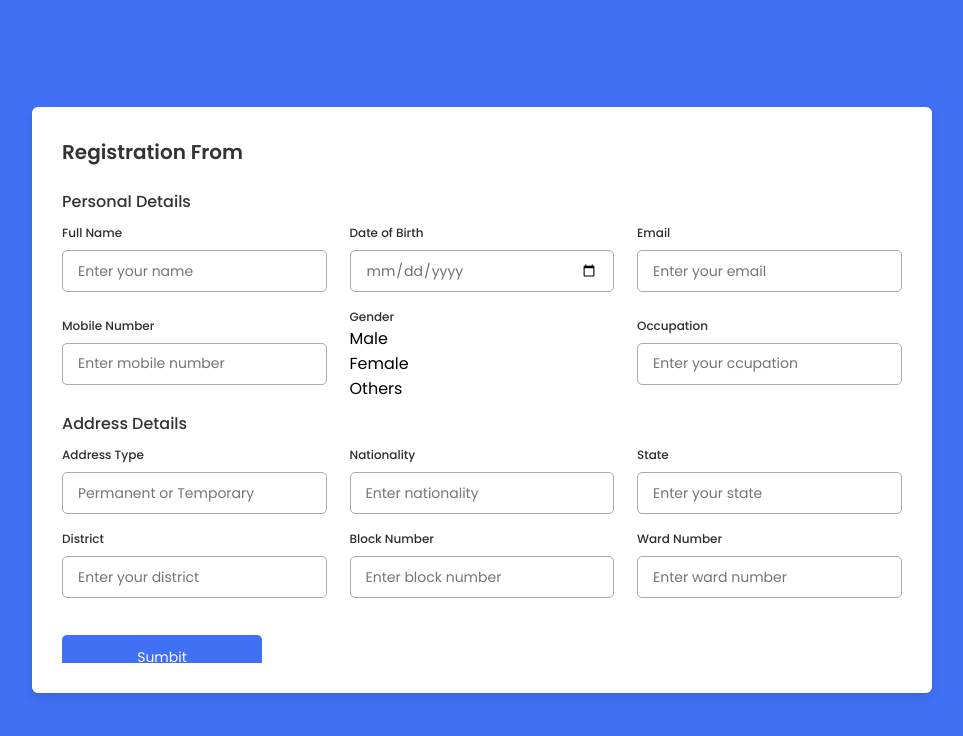
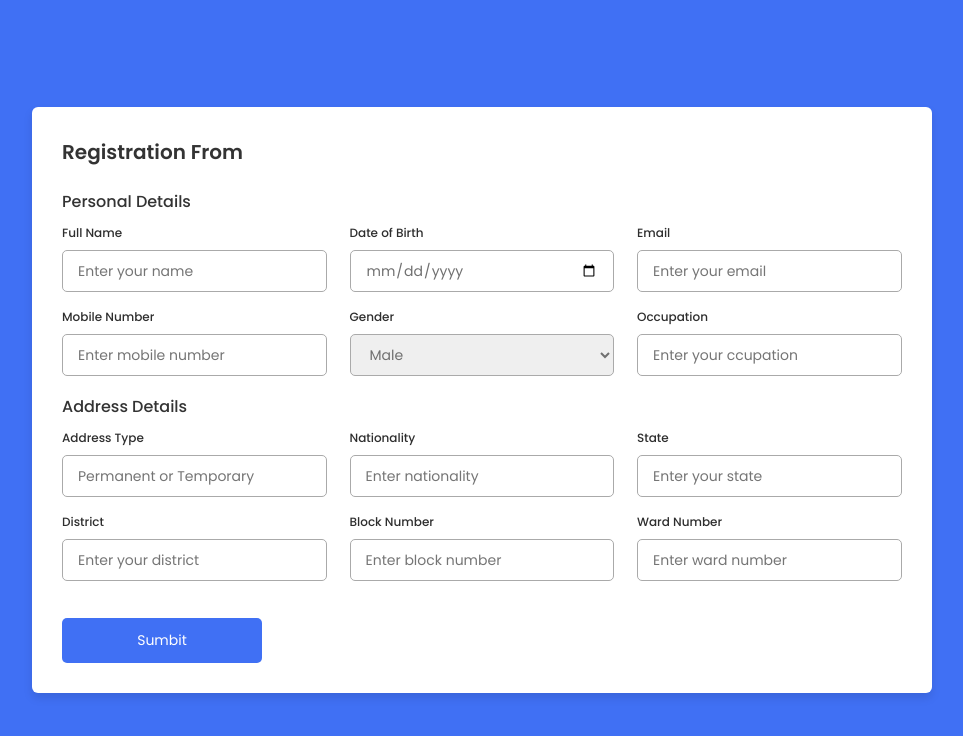
Before and after one commit to Izmamul/From, a plain HTML site: page index.html in a window 1280 px wide. Shown: the whole page, without its empty margins (158-1121 px from the left). Drawn offline with Linux system fonts and the light colour scheme.

Commit message:
fixed dropdown menu gender

```diff
--- a/index.html
+++ b/index.html
@@ -39,9 +39,11 @@
 
                         <div class="input-field">
                             <label>Gender</label>
+                            <select name="gender" id="">
                                 <option>Male</option>
                                 <option>Female</option>
-                                 <option>Others</option>
+                                <option>Others</option>
+                            </select>
                         </div>
 
                         <div class="input-field">
```
